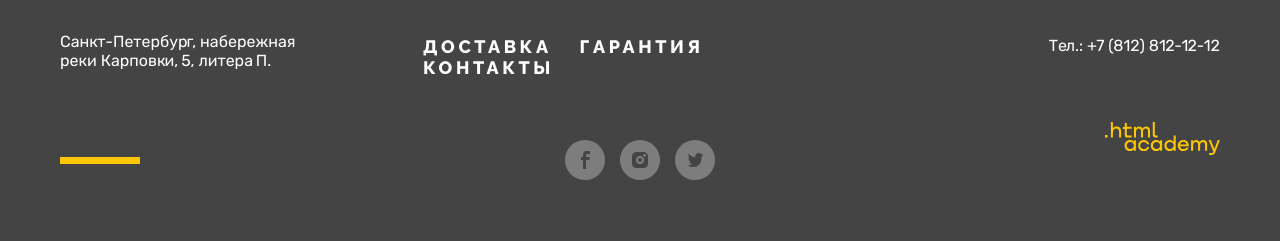
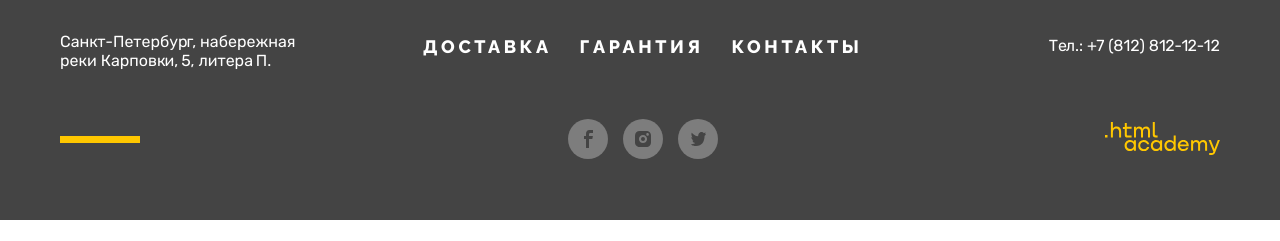
Before and after one commit to abdukulov-talgat/fixed-device, a website: page index.html in a window 1280 px wide. Shown: the part 2988-3229 px from the top of the page. After the commit the page ends 3208 px from the top, so only its background shows below. Drawn offline with Linux system fonts and the light colour scheme.

Commit message:
footer fix

```diff
--- a/css/style.css
+++ b/css/style.css
@@ -1485,7 +1485,7 @@ body {
 }
 
 .footer__center {
-  width: 434px;
+  width: 440px;
   padding-top: 75px;
   margin-right: auto;
   display: flex;
```
